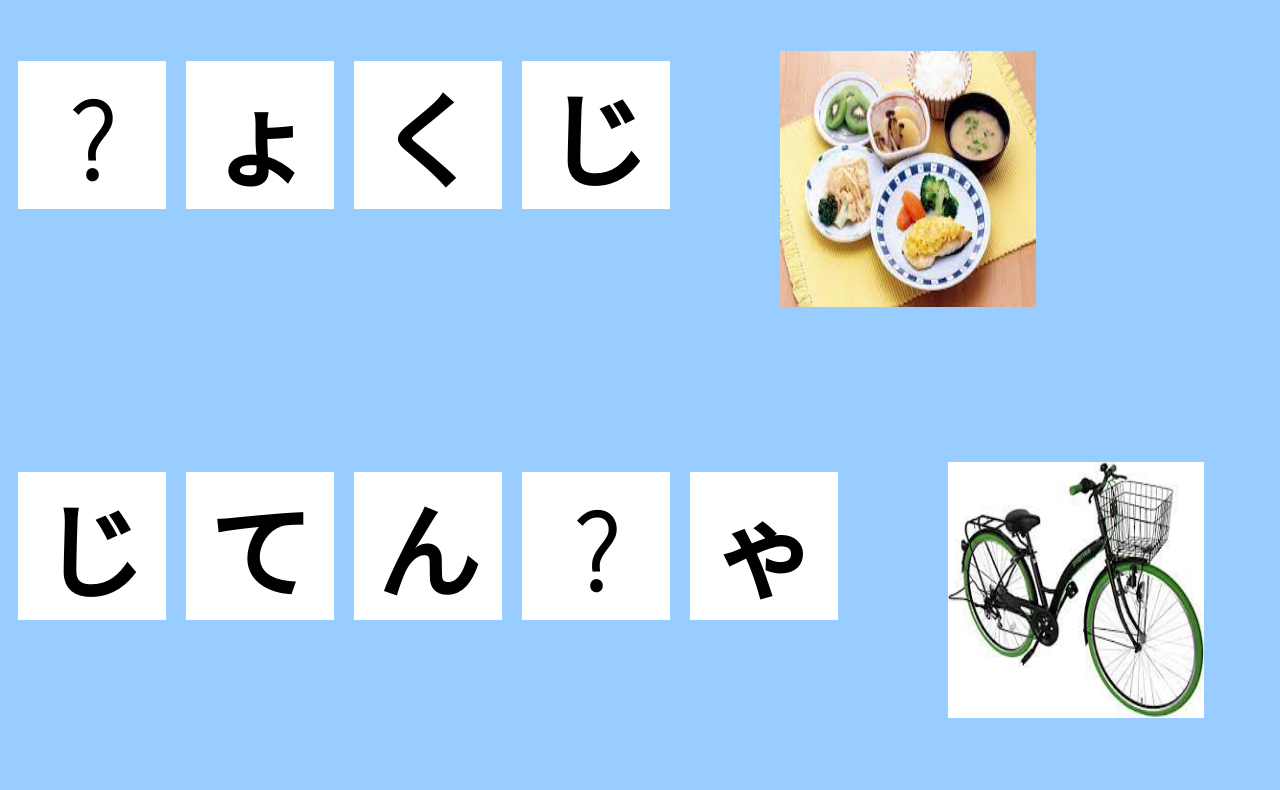
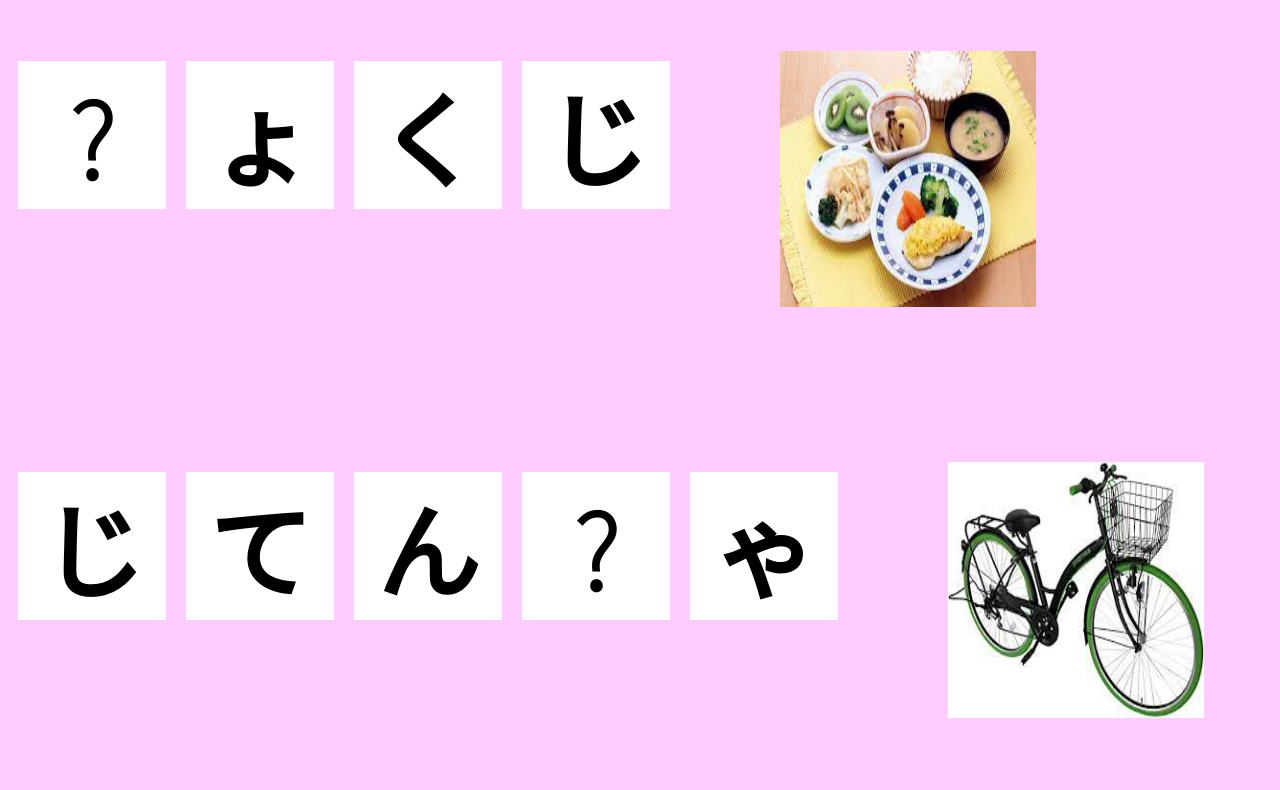
Before and after one commit to kotaro1020/youon3, a plain HTML site: page index.html in a window 1280 px wide. Shown: the part 228-1018 px from the top of the page. Drawn offline with Linux system fonts and the light colour scheme.

Commit message:
Add files via upload

```diff
--- a/css/styles.css
+++ b/css/styles.css
@@ -1,5 +1,5 @@
 body{
-  background: #99CCFF;
+  background: #FFCCFF;
   font-family: 'Noto Sans JP', sans-serif;
 }
 
```
